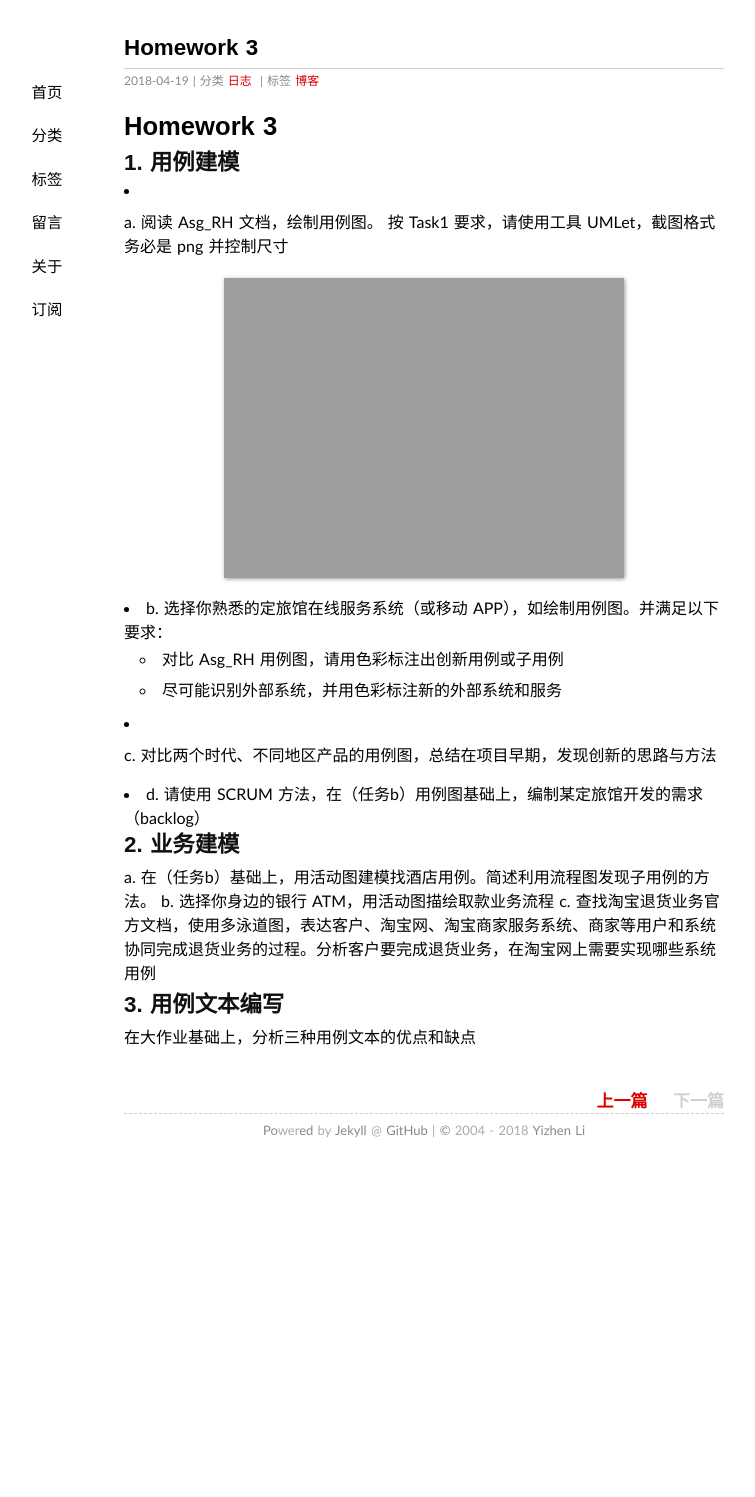
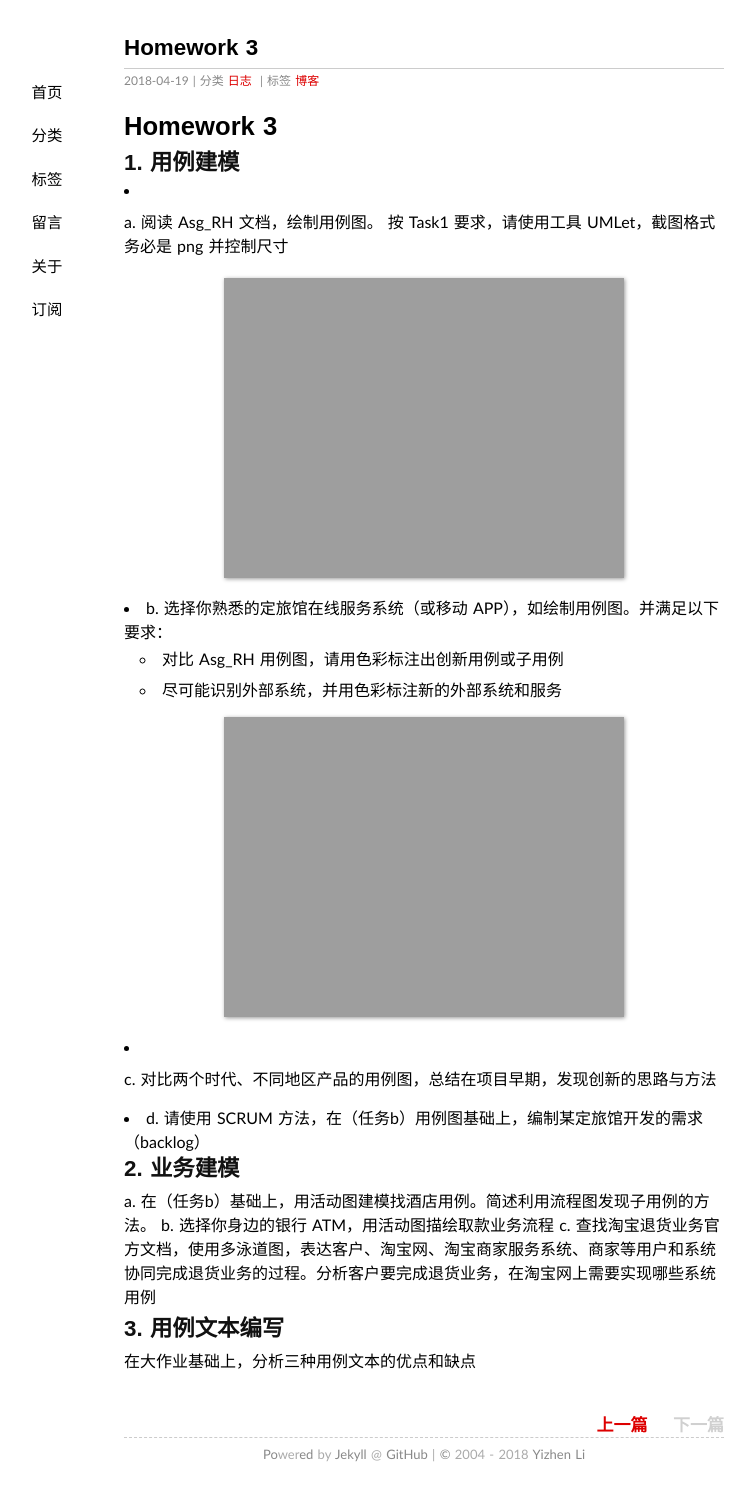
Before and after one commit to alexandrali3/alexandrali3.github.io, a Jekyll site: the page built from _posts/2018-04-19-homework3.md, in a window 1280 px wide. Shown: the whole page, without its empty margins (216-971 px from the left). Built offline with Jekyll 4.4.1, drawn with Linux system fonts in a browser that asks for light colours; before the commit the page ends 1173 px from its top, so only the background shows below that.

Commit message:
Modify homework3

```diff
--- a/_posts/2018-04-19-homework3.md
+++ b/_posts/2018-04-19-homework3.md
@@ -18,6 +18,8 @@ tags: 博客
     - 对比 Asg_RH 用例图，请用色彩标注出创新用例或子用例
     - 尽可能识别外部系统，并用色彩标注新的外部系统和服务
 
+    ![use-case-diagram-2](https://alexandrali3.github.io/MyImage/github_page/homework3/use-case-diagram-2.PNG)
+
 - c. 对比两个时代、不同地区产品的用例图，总结在项目早期，发现创新的思路与方法
 
 - d. 请使用 SCRUM 方法，在（任务b）用例图基础上，编制某定旅馆开发的需求 （backlog）
```
